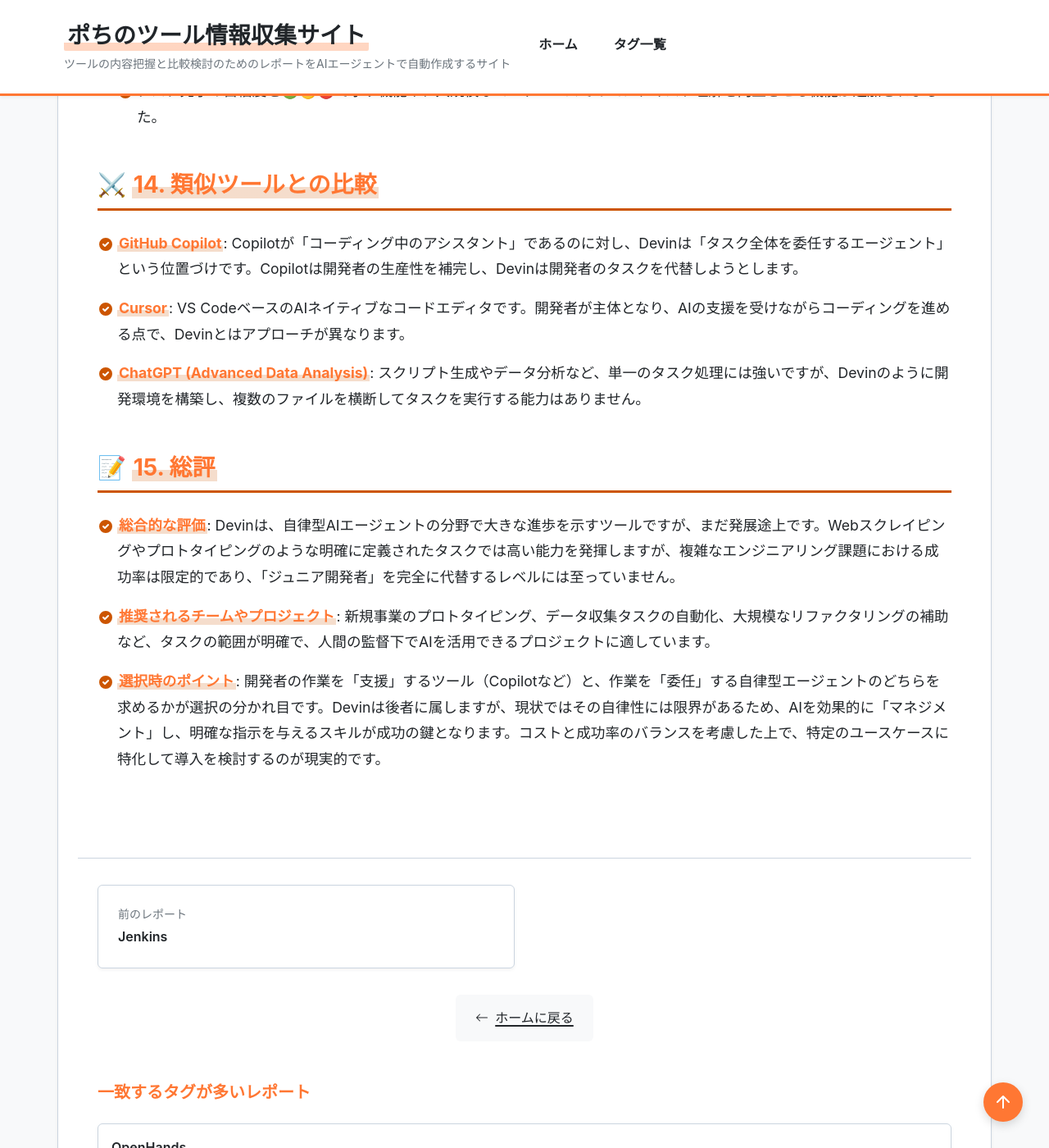
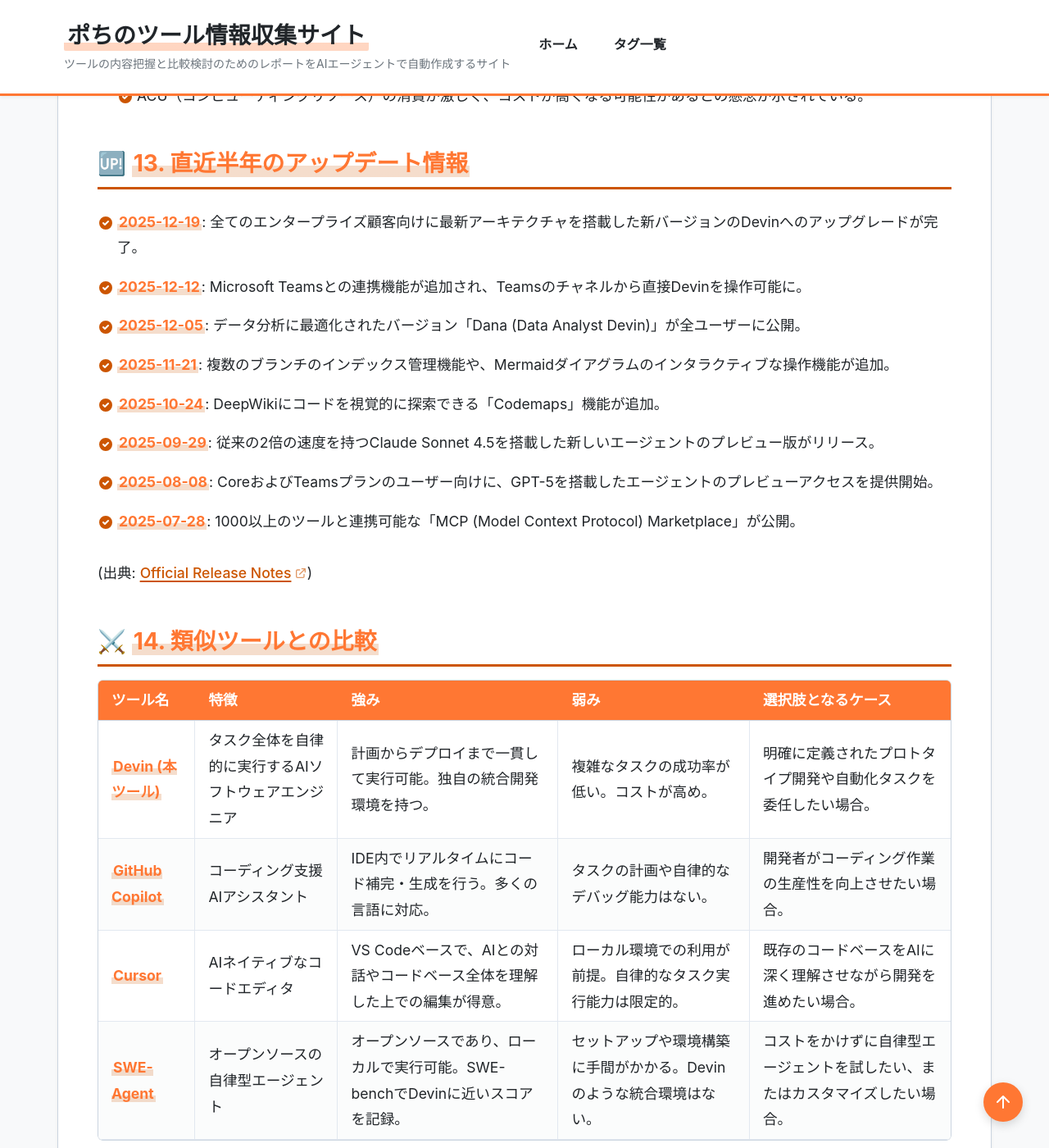
Before and after one commit to aegisfleet/tool-survey-report, a Jekyll site: the page built from _reports/devin.md, in a window 1280 px wide and 1400 px high, scrolled down 8080 px. Shown: the whole window at 82% size. Built offline with Jekyll 4.4.1, drawn with Linux system fonts in a browser that asks for light colours; some of the changed text lies outside the part shown.

Commit message:
feat: Devinの調査レポートを最新情報に更新 (#367)
AGENTS.mdの指示に基づき、`_reports/devin.md`の内容を2026年1月時点の最新情報に全面的に更新しました。

主な変更点:
- テンプレートに従い、フロントマターに`quick_summary`と`evaluation`セクションを追加。
- 料金プラン、類似ツール比較のセクションを表形式に修正。
- 公式リリースノートやレビュー記事を基に、全セクションの情報を最新化。
- `GitHub Copilot`, `Cursor`, `AutoGPT`のレポートに関連ツールとしてDevinを追加し、双方向の整合性を確保。

Co-authored-by: google-labs-jules[bot] <161369871+google-labs-jules[bot]@users.noreply.github.com>

```diff
--- a/_reports/devin.md
+++ b/_reports/devin.md
@@ -1,25 +1,62 @@
 ---
+# === フロントマター ===
+# 【必須項目】
 title: "Devin 調査レポート"
 tool_name: "Devin"
+tool_reading: "デビン"
 category: "自律型AIエージェント"
 developer: "Cognition Labs"
 official_site: "https://devin.ai/"
 date: "2025-10-21"
-last_updated: "2025-11-23"
+last_updated: "2026-01-11"
 tags:
   - "AI"
   - "エージェント"
   - "自律型"
   - "開発者ツール"
   - "ソフトウェア開発"
-description: "世界初の完全自律型AIソフトウェアエンジニア。自然言語の指示に基づき、ソフトウェア開発の計画、コーディング、デバッグ、テスト、デプロイまでを一貫して自律的に実行する能力を持つAI開発者ツールです。"
+description: "世界初の完全自律型AIソフトウェアエンジニア。自然言語の指示に基づき、ソフトウェア開発の計画、コーディング、デバッグ、テスト、デプロイまでを一貫して自律的に実行します。"
+
+# 【クイックサマリー】ホーム画面のカード表示用
+quick_summary:
+  has_free_plan: false
+  is_oss: false
+  starting_price: "$20から"
+  target_users:
+    - "開発者"
+    - "スタートアップ"
+    - "プロダクトマネージャー"
+  latest_highlight: "2025年12月にデータ分析特化版「Dana」をリリース"
+  update_frequency: "高"
+
+# 【ツール評価】100点満点、基準点70点からの加減算方式
+evaluation:
+  score: 75
+  base_score: 70
+  plus_points:
+    - point: 8
+      reason: "タスクの計画からデプロイまで一貫して実行できる自律性を持ち、独自のIDEや多数の連携機能を備えている。"
+    - point: 5
+      reason: "リリースノートから確認できるように、機能改善や新機能の追加が毎週のように行われており、開発が非常に活発である。"
+    - point: 2
+      reason: "プロトタイピングやWebスクレイピング等の特定タスクにおいて、高い評価を得ている。"
+  minus_points:
+    - point: -5
+      reason: "レビューサイト等で、複雑なタスクにおける成功率が約15%と報告されており、信頼性に課題がある。"
+    - point: -3
+      reason: "Teamプランが月額$500と高価なことに加え、ACUベースの従量課金のためコストが想定以上になる可能性がある。"
+    - point: -2
+      reason: "UIやドキュメントは英語が基本であり、日本語での指示に対する精度は英語に劣る可能性がある。"
+  summary: "タスクの自律性は高いが成功率に課題があり、コストと信頼性のバランスを考慮した特定用途での導入が現実的。"
+
+# 【任意項目】該当するもののみ記載
+links:
+  documentation: "https://docs.devin.ai/"
 relationships:
   related_tools:
-    - "Genspark"
+    - "GitHub Copilot"
+    - "Cursor"
     - "OpenHands"
-    - "Google Jules"
-    - "Manus"
-    - "AGENTIC STAR"
     - "AutoGPT"
 ---
 
@@ -28,129 +65,125 @@ relationships:
 ## **1. 基本情報**
 
 * **ツール名**: Devin
+* **ツールの読み方**: デビン
 * **開発元**: Cognition Labs
 * **公式サイト**: [https://devin.ai/](https://devin.ai/)
-* **カテゴリ**: AI開発者ツール
-* **概要**: Devinは、ソフトウェア開発タスクを自律的に実行するために設計されたAIソフトウェアエンジニアです。単なるコード補完ツールとは異なり、タスクの計画、コーディング、デバッグ、テスト、デプロイまでを一貫して処理する能力を持ちます。
+* **関連リンク**:
+  * ドキュメント: [https://docs.devin.ai/](https://docs.devin.ai/)
+* **カテゴリ**: 自律型AIエージェント
+* **概要**: Devinは、ソフトウェア開発タスクを自律的に実行するために設計された世界初のAIソフトウェアエンジニアです。単なるコード補完ツールとは異なり、自然言語の指示に基づき、タスクの計画、独自の開発環境（ターミナル、エディタ、ブラウザ）でのコーディング、デバッグ、デプロイまでを一貫して処理する能力を持ちます。
 
 ## **2. 目的と主な利用シーン**
 
-* **解決する課題**: ソフトウェア開発における反復的なタスクや時間のかかる作業を自動化し、開発者の生産性を向上させることを目的としています。特に、ジュニア開発者が担当するような、明確に定義されたタスクの処理を得意とします。
-* **主な利用者**: スタートアップ、インディーハッカー、新しい技術を試したいAIエンジニア、技術に精通した創業者やプロダクトマネージャーなどが想定されます。
-* **具体的な利用シーン**:
-  * 機能の追加・実装
-  * バグ修正、コードメンテナンス
-  * プロトタイプやMVPの開発
-  * コードのリファクタリング、バージョンアップ
-  * データエンジニアリング、ETL開発
+* **解決する課題**: ソフトウェア開発における反復的なタスクや時間のかかる作業を自動化し、開発者の生産性を劇的に向上させることを目的としています。
+* **想定利用者**: スタートアップ、AIエンジニア、技術に精通したプロダクトマネージャー、非技術系の創業者などが想定されます。
+* **利用シーン**:
+  * Webサイトや小規模アプリケーションのプロトタイピング
+  * 機能追加、バグ修正、コードメンテナンス
+  * 大規模なコードベースのリファクタリングやフレームワークのアップグレード
+  * WebスクレイピングやAPI連携などの自動化タスク
 
 ## **3. 主要機能**
 
 * **自律的なタスク実行**: 自然言語でタスクを指示するだけで、Devinが計画を立て、自律的に作業を進めます。
-* **統合開発環境**: ブラウザベースで完結する開発環境（ターミナル、コードエディタ、ブラウザプレビュー）を提供し、セットアップが不要です。
+* **統合開発環境 (Devin IDE)**: ブラウザベースで完結する開発環境（ターミナル、コードエディタ、ブラウザプレビュー）を提供し、セットアップが不要です。
 * **自己デバッグ能力**: エラーが発生した場合、ログを読み取り、解決策を模索し、自律的に修正を試みます。
-* **継続的な学習**: プロジェクトのコンテキストや過去のやり取りを記憶し、将来のタスクに活かす「知識ベース」機能を備えています。
-* **Windsurf Codemaps**: 人間とAIがシステムを共有理解するための新機能。コードパスを可視化し、AIがコードを正確かつ一貫して説明します。
-* **DeepWiki**: 公開されているGitHubリポジトリのコードベースに関するドキュメントを自動生成し、対話形式で検索できます。
-* **マルチエージェント機能**: 複数のDevinエージェントが連携してタスクを分担する機能が追加されています。
-* **各種ツール連携**: Slack、GitHub、Linear、Jira、Asana、Notion、Stripe、AWS、Datadogなど、多くの開発ツールやサービスと連携できます。
+* **継続的な学習**: プロジェクトのコンテキストや過去のやり取りを記憶し、将来のタスクに活かす「ナレッジベース」機能を備えています。
+* **リアルタイムコラボレーション**: ユーザーはDevinの作業をリアルタイムで確認し、IDEで直接コードを修正したり、チャットで指示を修正したりすることが可能です。
+* **多様なツール連携**: Slack、Microsoft Teams、Jira、GitHub、Linearなど、多くの開発ツールやサービスと連携できます。
 * **プルリクエストの自動作成**: タスクが完了すると、変更内容をまとめたプルリクエストを自動で作成します。
 
 ## **4. 特徴・強み (Pros)**
 
-* **タスクの自律性**: 指示が明確であれば、人間が介入せずとも複雑なタスクを完了させることができます。これは、単なるコード補完ツールとの大きな違いです。
-* **思考の透明性**: Devinは作業中に思考プロセスをログに残すため、ユーザーは「なぜそのように動作したのか」を後から追跡できます。
-* **迅速なプロトタイピング**: 簡単なタスクであれば、数分で完了させることができ、アイデアを素早く形にするのに役立ちます。
-* **既存のパターンを尊重**: リポジトリ内の既存のコーディング規約やパターンを学習し、それに沿ったコードを生成しようとします。
+* **エンドツーエンドの自律性**: 単純なコード生成に留まらず、計画、環境構築、実行、デバッグ、デプロイまで、開発プロセス全体を自律的に実行できます。
+* **思考プロセスの透明性**: Devinは作業中に思考プロセスや実行したコマンドのログを残すため、ユーザーは「なぜそのように動作したのか」を後から追跡し、介入できます。
+* **迅速なプロトタイピング**: 明確に定義されたタスクであれば、数分から数日で完了させることができ、アイデアを素早く形にするのに役立ちます。
+* **既存コードの尊重**: リポジトリ内の既存のコーディング規約やパターンを学習し、それに沿ったコードを生成します。
 
 ## **5. 弱み・注意点 (Cons)**
 
-* **信頼性と成功率**: 複雑なタスクにおける成功率は約15%と報告されており、常に期待通りの結果を出すわけではない。
-* **明確な指示が必要**: 「ジュニア開発者」のように、曖昧な指示ではうまく機能しません。タスクの背景や手順を明確に伝える必要があります。
-* **複雑なロジックの課題**: 再帰関数で無限ループに陥ったり、サードパーティライブラリの依存関係の競合を解決できない場合がある。
-* **リソース消費**: Agent Compute Unit (ACU) と呼ばれる独自のリソースを消費するため、タスクが複雑化・長期化するとコストが高額になる可能性がある。
-* **日本語対応**: UIやドキュメントは英語が基本であり、日本語での指示に対する精度は英語に劣る可能性がある。
+* **信頼性と成功率**: レビューによると、実世界に近い複雑なタスクにおける成功率は約15%と報告されており、常に期待通りの結果を出すわけではありません。
+* **明確な指示の必要性**: 「ジュニア開発者」のように、曖昧な指示ではうまく機能しません。タスクの背景や手順を明確に伝えるプロンプトエンジニアリングが求められます。
+* **複雑なロジックの課題**: レビューでは、複雑な再帰関数で無限ループに陥ったり、サードパーティライブラリの依存関係の競合を解決できない場合があるとの報告があります。
+* **コスト**: ACU (Agent Compute Unit) と呼ばれる独自のリソースを消費するため、タスクが複雑化・長期化するとコストが高額になる可能性があります。
+* **日本語対応**: UIやドキュメントは英語が基本であり、日本語での指示に対する精度は英語に劣る可能性があります。
 
 ## **6. 料金プラン**
 
-* **無料プラン**: 現在、プライベートベータ版であり、無料プランは提供されていません。
-* **有料プラン**:
-  * **Core**: 20ドルからの従量課金制。ACUあたり2.25ドル。
-  * **Team**: 月額500ドル。250 ACUが含まれ、ACUあたりの単価は2.00ドル。APIアクセスや早期機能リリースなどの特典があります。
-  * **Enterprise**: カスタム価格。VPCデプロイやSSOなど、エンタープライズ向けの機能が提供されます。
-* **課金体系**: Agent Compute Unit (ACU) と呼ばれる、Devinが使用するコンピューティングリソースの量に基づいた従量課金が基本です。
+| プラン名 | 料金 | 主な特徴 |
+|---|---|---|
+| **Core** | $20からの従量課金<br>($2.25/ACU) | ・個人や小規模な利用向け<br>・最大10の同時セッション<br>・APIアクセス可能 |
+| **Team** | $500/月 | ・250 ACUを含む<br>・ACU単価が割安 ($2.00/ACU)<br>・同時セッション無制限<br>・Slackでの専用サポート |
+| **Enterprise** | カスタム価格 | ・VPC内へのデプロイ<br>・SAML/OIDC SSO対応<br>・特定のユースケースに合わせたファインチューニング |
+
+* **課金体系**: Devinが使用するコンピューティングリソースの量に基づいたACU (Agent Compute Unit) 単位の従量課金が基本です。
+* **無料トライアル**: なし。
 
 ## **7. 導入実績・事例**
 
-* **Nubank**: 公式サイトでは、ブラジルの大手フィンテック企業Nubankが、数百万行に及ぶコードのリファクタリングプロジェクトにDevinを導入し、エンジニアリング時間を8〜12倍削減、コストを20倍以上削減した事例が紹介されています。
+* **導入企業**: Nubank (ブラジルの大手フィンテック企業)
+* **導入事例**: 公式サイトによると、Nubankは数百万行に及ぶETLのリファクタリングプロジェクトにDevinを導入し、エンジニアリング時間を8〜12倍削減、コストを20倍以上削減したと報告されています。
+* **対象業界**: ソフトウェア開発、フィンテックなど、エンジニアリングリソースを多用する業界での導入が報告されています。
 
 ## **8. サポート体制**
 
-* **ドキュメント**: 公式サイトにドキュメントが用意されています。
-* **公式サポート**: Teamプラン以上では、専用のSlackチャンネルでのサポートが提供されます。Enterpriseプランでは、専任のアカウントチームが対応します。
+* **ドキュメント**: 公式ドキュメントサイトに、リリースノート、APIリファレンス、利用ガイドなどが整備されています。
+* **コミュニティ**: 明示的なユーザーコミュニティフォーラムはありません。
+* **公式サポート**: Teamプラン以上では専用のSlackチャンネルでのサポートが提供されます。Enterpriseプランでは、専任のアカウントチームが対応します。
 
 ## **9. 連携機能 (API・インテグレーション)**
 
 * **API**: Teamプラン以上でAPIが提供され、プログラムによるタスクの自動化が可能です。
-* **外部サービス連携**: GitHub、Slack、Linear、Jira、Asana、Notion、Stripe、AWS、Datadogなど、多くの開発ツールやサービスと連携できます。
+* **外部サービス連携**: GitHub、Slack、Microsoft Teams、Linear、Jira、Azure DevOpsなど、多くの開発ツールやサービスと連携できます。
 
 ## **10. セキュリティとコンプライアンス**
 
-* **データ管理**: Enterpriseプランでは、顧客のVPC（Virtual Private Cloud）内へのデプロイが可能で、セキュリティを重視する企業に対応しています。
 * **認証**: Enterpriseプランでは、SAML/OIDCによるSSO（シングルサインオン）が利用可能です。
+* **データ管理**: Enterpriseプランでは、顧客のVPC（Virtual Private Cloud）内へのデプロイが可能で、データを顧客の管理下に置くことができます。
+* **準拠規格**: 公式サイトでは、特定のセキュリティ認証（ISO27001, SOC2など）の取得に関する公開情報はありません。問い合わせが必要です。
 
 ## **11. 操作性 (UI/UX) と学習コスト**
 
-* **UI/UX**: ブラウザベースの統合開発環境はクリーンで直感的です。チャット形式でDevinと対話しながら、作業の進捗をリアルタイムで確認できます。
-* **学習コスト**: ツールの操作自体は簡単ですが、Devinを「ジュニア開発者」として効果的に「マネジメント」するための学習コスト（タスクの的確な指示方法など）が必要です。
+* **UI/UX**: ブラウザベースの統合開発環境は直感的です。チャット形式でDevinと対話しながら、作業の進捗をリアルタイムで確認できます。
+* **学習コスト**: ツールの操作自体は簡単ですが、Devinを効果的に活用するための「タスクの的確な指示方法」といったプロンプトエンジニアリングの学習コストが必要です。
 
 ## **12. ユーザーの声（レビュー分析）**
 
-* **調査対象**: Trickle.soブログ (2025年7月), Techpoint Africa
+* **調査対象**: Trickle.soブログ (2025年7月), 公式サイトの事例
+* **総合評価**: 特定のタスクにおける評価は高いものの、汎用的な開発タスクでの信頼性には課題が残るという評価が多いです。
 * **ポジティブな評価**:
   * WebスクレイピングやAPI連携など、明確に定義された自動化タスクで優れた性能を発揮する。
   * データベース設定からフロントエンド開発まで、SaaSアプリケーションのプロトタイプを数日で構築できる可能性がある。
-  * セットアップが不要で、すぐに使い始められる。
+  * セットアップが不要で、すぐに使い始められる点が評価されている。
 * **ネガティブな評価 / 改善要望**:
   * 実世界に近い複雑なタスクにおける成功率は約15%と報告されており、信頼性に課題がある。
   * 複雑な再帰関数で無限ループに陥ったり、サードパーティライブラリの依存関係が解決できないことがある。
-  * 曖昧な指示では混乱し、期待通りの結果を返さない。
-  * ACU（コンピューティングリソース）の消費が激しく、コストが高くなる可能性がある。
+  * ACU（コンピューティングリソース）の消費が激しく、コストが高くなる可能性があるとの懸念が示されている。
 
 ## **13. 直近半年のアップデート情報**
 
-*   **2025年11月14日: Devinの2025年パフォーマンスレビュー**
-    *   ローンチから18ヶ月が経過し、大企業を含む数千の企業でエンジニアリングチームに深く組み込まれるようになったDevinの学習と成果に関するレビューが公開されました。
+* **2025-12-19**: 全てのエンタープライズ顧客向けに最新アーキテクチャを搭載した新バージョンのDevinへのアップグレードが完了。
+* **2025-12-12**: Microsoft Teamsとの連携機能が追加され、Teamsのチャネルから直接Devinを操作可能に。
+* **2025-12-05**: データ分析に最適化されたバージョン「Dana (Data Analyst Devin)」が全ユーザーに公開。
+* **2025-11-21**: 複数のブランチのインデックス管理機能や、Mermaidダイアグラムのインタラクティブな操作機能が追加。
+* **2025-10-24**: DeepWikiにコードを視覚的に探索できる「Codemaps」機能が追加。
+* **2025-09-29**: 従来の2倍の速度を持つClaude Sonnet 4.5を搭載した新しいエージェントのプレビュー版がリリース。
+* **2025-08-08**: CoreおよびTeamsプランのユーザー向けに、GPT-5を搭載したエージェントのプレビューアクセスを提供開始。
+* **2025-07-28**: 1000以上のツールと連携可能な「MCP (Model Context Protocol) Marketplace」が公開。
 
-*   **2025年11月4日: Windsurf Codemapsの発表**
-    *   人間とAIがシステムを共有理解するための新機能「Codemaps」が発表されました。コードパスを可視化し、AIがコードを正確かつ一貫して説明するパートナーとなることを目指しています。
-
-*   **2025年10月29日: 高速エージェントモデル「SWE-1.5」のリリース**
-    *   ソフトウェアエンジニアリングに最適化された最新モデル「SWE-1.5」がリリースされました。数百Bパラメータを持つフロンティアサイズのモデルで、Cerebrasとの提携により最大950 tok/sという高速な処理を実現しています。
-
-*   **2025年9月29日: Sonnet 4.5を搭載したDevin Agent Previewの発表**
-    *   Claude Sonnet 4.5を搭載し、従来の2倍以上の速度と12%高い評価スコアを実現した新しい「Devin Agent Preview」がリリースされました。
-
-*   **2025年9月8日: 4億ドルの資金調達**
-    *   Founders Fundが主導するラウンドで4億ドル以上の資金を調達し、評価額が102億ドルに達したことを発表しました。
-
-*   **2025年7月14日: Windsurf社の買収**
-    *   エージェント開発に特化したIDEを開発するWindsurf社を買収したことを発表しました。
-
-*   **2025年5月22日: DeepWiki MCPサーバーの提供開始**
-    *   公開されているGitHubリポジトリのコードベースに関するドキュメントを自動生成し、対話形式で検索できる「DeepWiki」のMCPサーバーが利用可能になりました。
-
-*   **2025年5月15日: Devin 2.1のリリース**
-    *   タスク完了の自信度を🟢🟡🔴で示す機能や、大規模なコードベースでのコンテキスト理解を向上させる機能が追加されました。
+(出典: [Official Release Notes](https://docs.devin.ai/release-notes/overview))
 
 ## **14. 類似ツールとの比較**
 
-* **GitHub Copilot**: Copilotが「コーディング中のアシスタント」であるのに対し、Devinは「タスク全体を委任するエージェント」という位置づけです。Copilotは開発者の生産性を補完し、Devinは開発者のタスクを代替しようとします。
-* **Cursor**: VS CodeベースのAIネイティブなコードエディタです。開発者が主体となり、AIの支援を受けながらコーディングを進める点で、Devinとはアプローチが異なります。
-* **ChatGPT (Advanced Data Analysis)**: スクリプト生成やデータ分析など、単一のタスク処理には強いですが、Devinのように開発環境を構築し、複数のファイルを横断してタスクを実行する能力はありません。
+| ツール名 | 特徴 | 強み | 弱み | 選択肢となるケース |
+|---|---|---|---|---|
+| **Devin (本ツール)** | タスク全体を自律的に実行するAIソフトウェアエンジニア | 計画からデプロイまで一貫して実行可能。独自の統合開発環境を持つ。 | 複雑なタスクの成功率が低い。コストが高め。 | 明確に定義されたプロトタイプ開発や自動化タスクを委任したい場合。 |
+| **GitHub Copilot** | コーディング支援AIアシスタント | IDE内でリアルタイムにコード補完・生成を行う。多くの言語に対応。 | タスクの計画や自律的なデバッグ能力はない。 | 開発者がコーディング作業の生産性を向上させたい場合。 |
+| **Cursor** | AIネイティブなコードエディタ | VS Codeベースで、AIとの対話やコードベース全体を理解した上での編集が得意。 | ローカル環境での利用が前提。自律的なタスク実行能力は限定的。 | 既存のコードベースをAIに深く理解させながら開発を進めたい場合。 |
+| **SWE-Agent** | オープンソースの自律型エージェント | オープンソースであり、ローカルで実行可能。SWE-benchでDevinに近いスコアを記録。 | セットアップや環境構築に手間がかかる。Devinのような統合環境はない。 | コストをかけずに自律型エージェントを試したい、またはカスタマイズしたい場合。 |
 
 ## **15. 総評**
 
 * **総合的な評価**: Devinは、自律型AIエージェントの分野で大きな進歩を示すツールですが、まだ発展途上です。Webスクレイピングやプロトタイピングのような明確に定義されたタスクでは高い能力を発揮しますが、複雑なエンジニアリング課題における成功率は限定的であり、「ジュニア開発者」を完全に代替するレベルには至っていません。
 * **推奨されるチームやプロジェクト**: 新規事業のプロトタイピング、データ収集タスクの自動化、大規模なリファクタリングの補助など、タスクの範囲が明確で、人間の監督下でAIを活用できるプロジェクトに適しています。
-* **選択時のポイント**: 開発者の作業を「支援」するツール（Copilotなど）と、作業を「委任」する自律型エージェントのどちらを求めるかが選択の分かれ目です。Devinは後者に属しますが、現状ではその自律性には限界があるため、AIを効果的に「マネジメント」し、明確な指示を与えるスキルが成功の鍵となります。コストと成功率のバランスを考慮した上で、特定のユースケースに特化して導入を検討するのが現実的です。
+* **選択時のポイント**: 開発者の作業を「支援」するツール（Copilot, Cursor）と、作業を「委任」する自律型エージェントのどちらを求めるかが選択の分かれ目です。Devinは後者に属しますが、現状ではその自律性には限界があるため、AIを効果的に「マネジメント」し、明確な指示を与えるスキルが成功の鍵となります。コストと成功率のバランスを考慮した上で、特定のユースケースに特化して導入を検討するのが現実的です。
```
Also changed, not shown: _reports/autogpt.md (+1 -0 lines), _reports/cursor.md (+1 -0 lines), _reports/github-copilot.md (+1 -0 lines).
